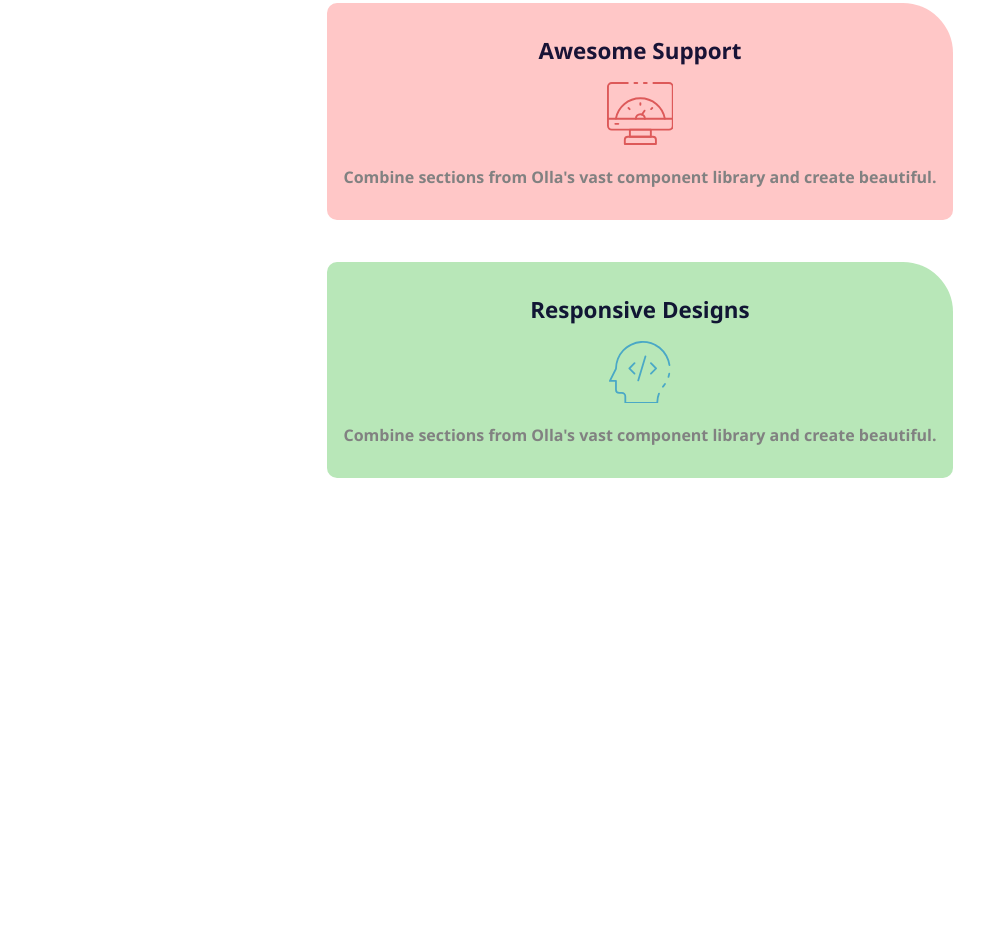
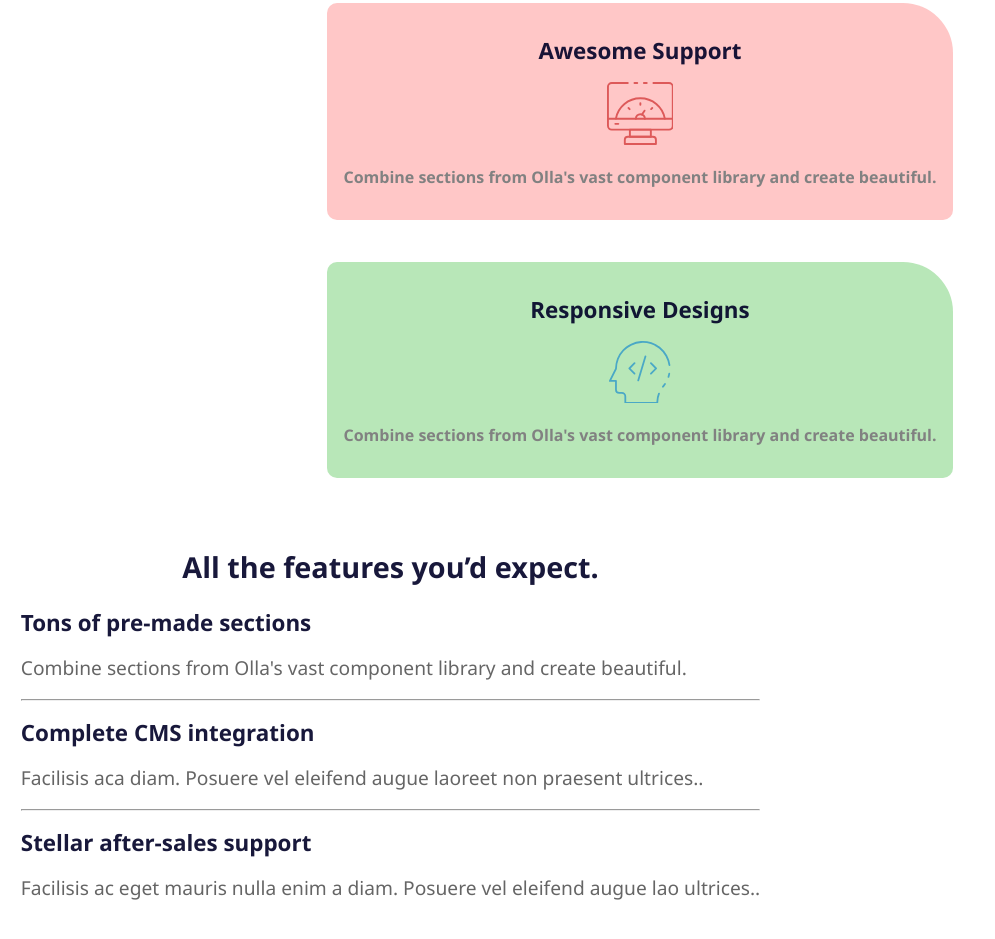
Before and after one commit to Olaniyi-Olamide/OLLA-LANDING-PAGE, a plain HTML site: page index.html in a window 1280 px wide. Shown: the part 925-1864 px from the top of the page, without its empty margins (0-995 px from the left). Before the commit the page ends 1472 px from the top, so only its background shows below. Drawn offline with Linux system fonts and the light colour scheme.

Commit message:
services section completed

```diff
--- a/index.html
+++ b/index.html
@@ -7,7 +7,8 @@
     <link rel="stylesheet" href="style.css" />
   </head>
   <body>
-    <header>
+    <!-- Header -->
+    <header id="home">
       <nav>
         <img src="Images/logo(1).png" alt="logo" />
         <img
@@ -21,6 +22,7 @@
         <h1>BUILD YOUR WEBSITES IN RECORD TIME</h1>
       </div>
     </header>
+    <!-- About Section -->
     <section id="about">
       <h1>Olla helps you to spruk your product’s features.</h1>
       <div class="about-card">
@@ -254,5 +256,31 @@
         </div>
       </div>
     </section>
+    <!-- Services Section -->
+    <section id="services">
+      <img src="Images/about1.jpg" alt="section-img" class="hidden" />
+      <aside>
+        <h1>All the features you’d expect.</h1>
+        <div class="service-info">
+          <h3>Tons of pre-made sections</h3>
+          <p>
+            Combine sections from Olla's vast component library and create
+            beautiful.
+          </p>
+          <hr />
+          <h3>Complete CMS integration</h3>
+          <p>
+            Facilisis aca diam. Posuere vel eleifend augue laoreet non praesent
+            ultrices..
+          </p>
+          <hr />
+          <h3>Stellar after-sales support</h3>
+          <p>
+            Facilisis ac eget mauris nulla enim a diam. Posuere vel eleifend
+            augue lao ultrices..
+          </p>
+        </div>
+      </aside>
+    </section>
   </body>
 </html>
--- a/style.css
+++ b/style.css
@@ -85,3 +85,30 @@ nav {
   transition-duration: 0.5s;
   transition-timing-function: ease-in;
 }
+#services {
+  display: flex;
+  margin-block: 3rem;
+}
+.hidden {
+  display: none;
+}
+#services h1 {
+  color: rgba(0, 0, 39, 0.904);
+  font-size: 1.8rem;
+  text-align: center;
+}
+.service-info {
+  margin-top: 1.3rem;
+  padding-inline: 1.3rem;
+}
+.service-info h3 {
+  font-size: 1.4rem;
+  color: rgba(0, 0, 39, 0.904);
+  margin-block: 1rem;
+}
+.service-info p {
+  font-size: 1.2rem;
+  line-height: 1.5;
+  opacity: 0.6;
+  margin-bottom: 1rem;
+}
```
